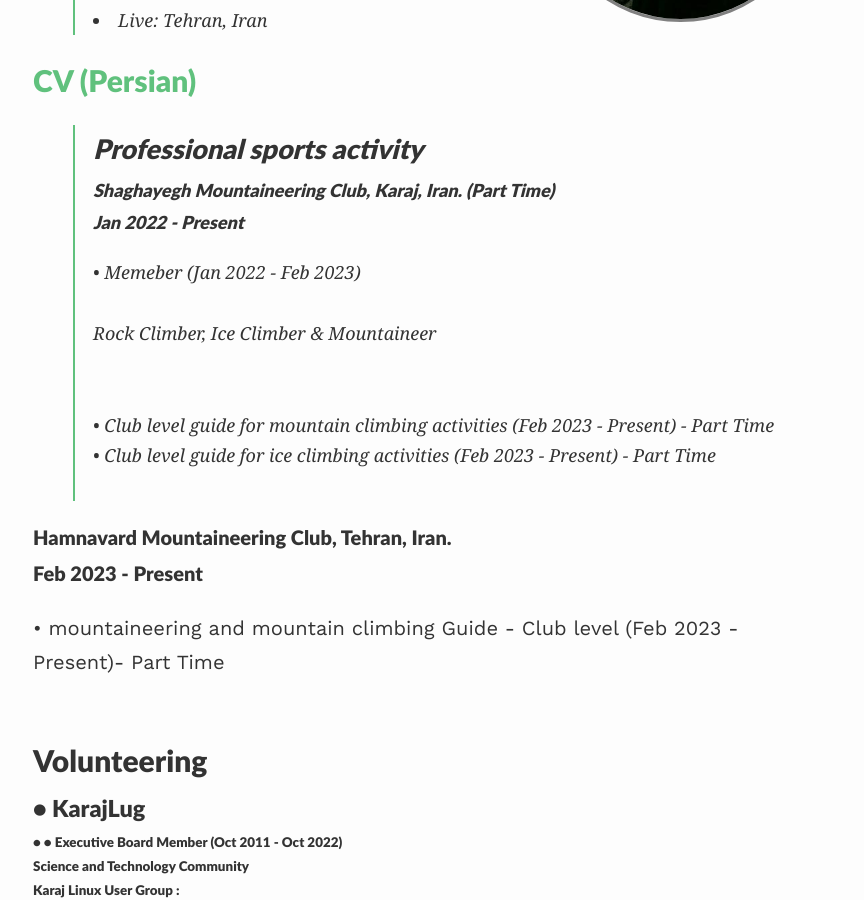
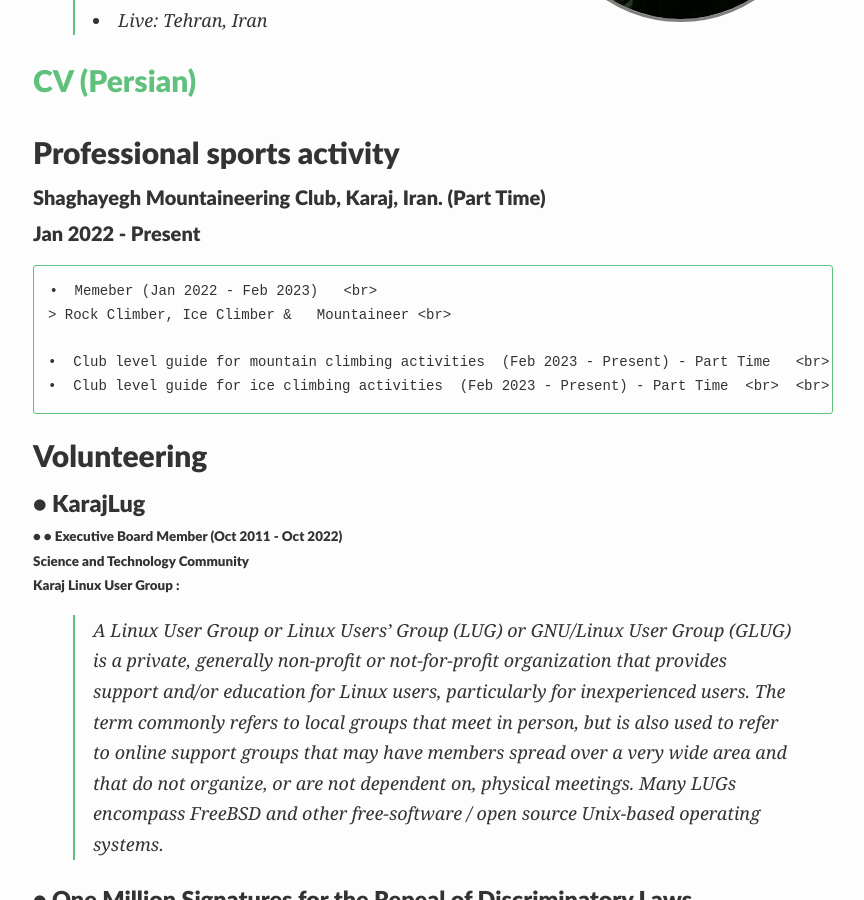
Before and after one commit to KavehRS/website, a Jekyll site: the page built from index.md, in a window 1280 px wide and 900 px high, scrolled down 389 px. Shown: the whole window, without its empty margins (207-1071 px from the left). Built offline with Jekyll 4.4.1, drawn with Linux system fonts in a browser that asks for light colours; nearby versions of some CDN libraries; our own code applies the rules of GitHub Pages for plain Markdown files.

Commit message:
Update index

```diff
--- a/index.md
+++ b/index.md
@@ -24,23 +24,15 @@
 ## [CV (Persian)](/books/cv-fa.pdf)
 >
 >
+
 ## Professional sports activity
->
->
 #### Shaghayegh Mountaineering Club, Karaj, Iran. (Part Time) <br> Jan 2022 - Present<br>
-•  Memeber (Jan 2022 - Feb 2023)   <br>
-> Rock Climber, Ice Climber &   Mountaineer <br>
+	•  Memeber (Jan 2022 - Feb 2023)   <br>
+	> Rock Climber, Ice Climber &   Mountaineer <br>
+
+	•  Club level guide for mountain climbing activities  (Feb 2023 - Present) - Part Time   <br>
+	•  Club level guide for ice climbing activities  (Feb 2023 - Present) - Part Time  <br>
 <br>
-•  Club level guide for mountain climbing activities  (Feb 2023 - Present) - Part Time   <br>
-•  Club level guide for ice climbing activities  (Feb 2023 - Present) - Part Time  <br>
-<br>
-
-#### Hamnavard Mountaineering Club, Tehran, Iran. <br> Feb 2023 - Present<br>
-•  mountaineering and mountain climbing Guide - Club level (Feb 2023 - Present)- Part Time  <br>
-<br>
-
-
-
 
 
 
```
